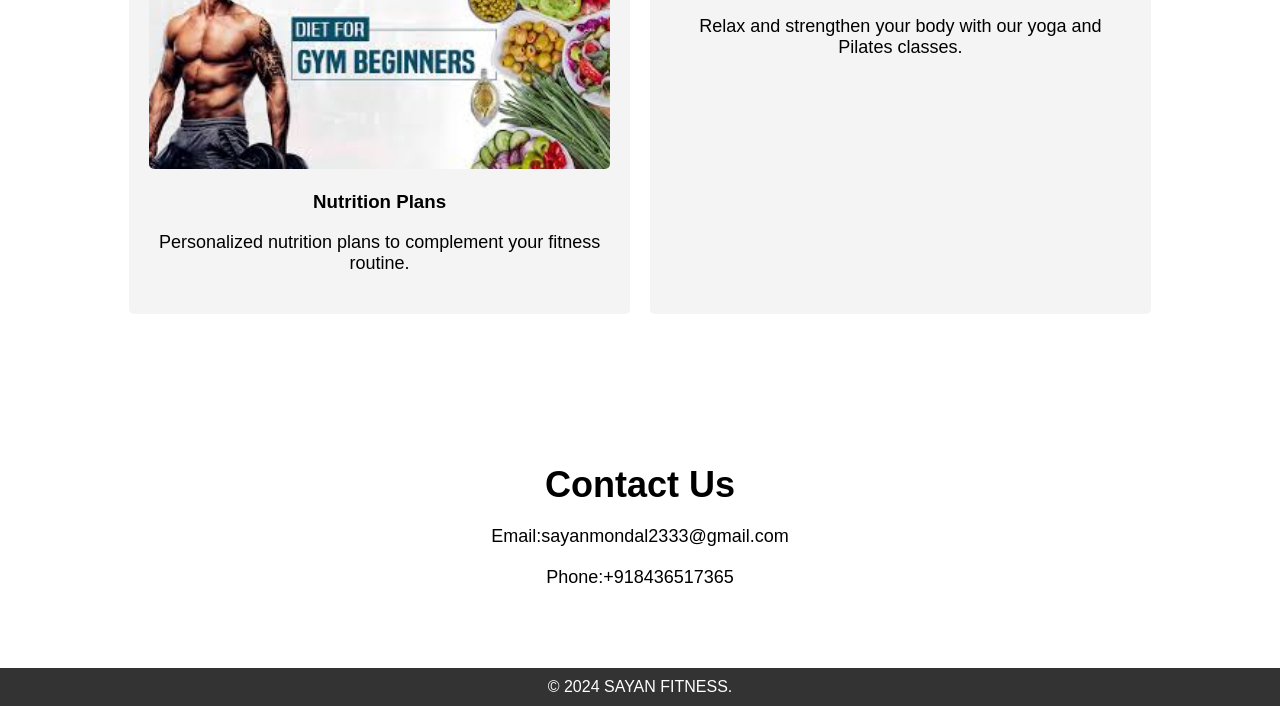
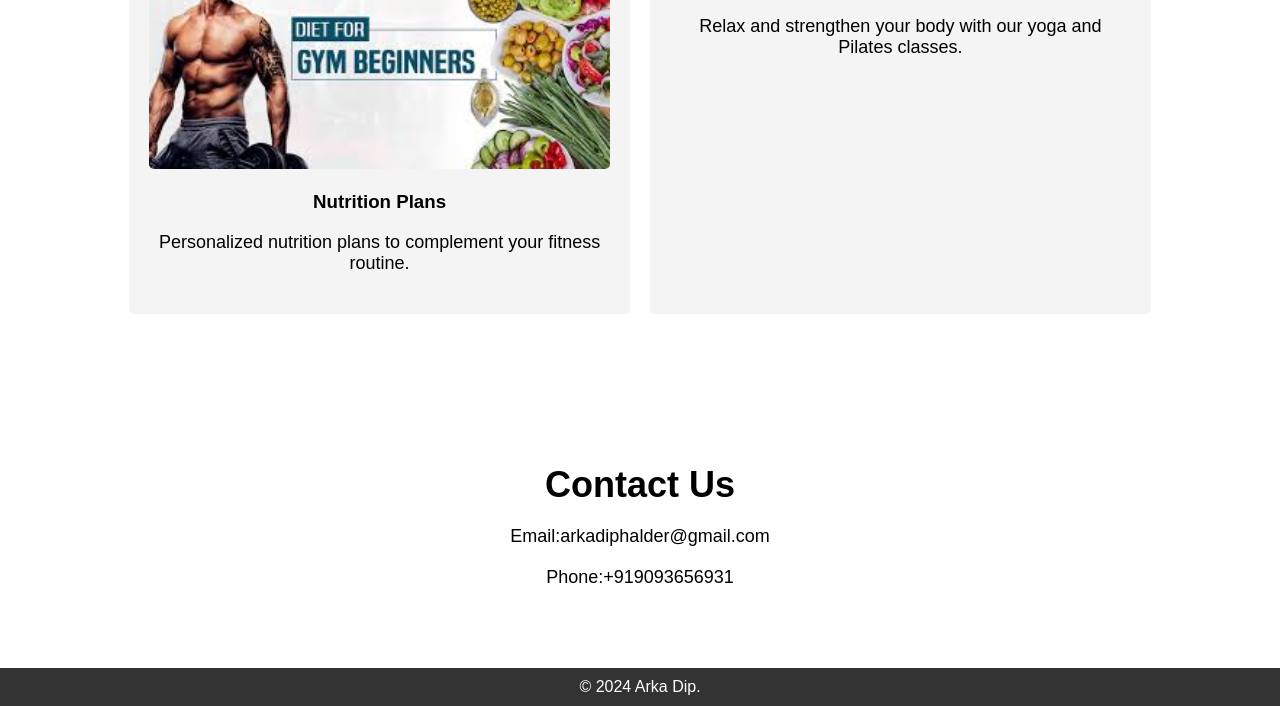
Before and after one commit to Adhweb/skilcraft-tecnology, a plain HTML site: page task1 responsive landing page/index.html in a window 1280 px wide. Shown: the part 1855-2561 px from the top of the page. Drawn offline with Linux system fonts and the light colour scheme.

Commit message:
Update index.html

```diff
--- a/task1 responsive landing page/index.html
+++ b/task1 responsive landing page/index.html
@@ -9,7 +9,7 @@
 <body>
     <nav id="navbar">
         <div class="container">
-            <h1 class="logo">SAYAN FITNESS</h1>
+            <h1 class="logo">Arka Dip FITNESS</h1>
             <img height="100" width="100" src="gym1.jpg" alt="logo">
             <img height="100" width="100" src="gym4.png" alt="logo2">
             <ul>
@@ -69,14 +69,14 @@
     <section id="contact" class="content-section">
         <div class="container">
             <h2>Contact Us</h2>
-            <p>Email:sayanmondal2333@gmail.com</p>
-            <p>Phone:+918436517365</p>
+            <p>Email:arkadiphalder@gmail.com</p>
+            <p>Phone:+919093656931</p>
 
         </div>
     </section>
     <footer>
         <div class="container">
-            <p>&copy; 2024 SAYAN FITNESS.</p>
+            <p>&copy; 2024 Arka Dip.</p>
         </div>
     </footer>
     <script src="script.js"></script>
```
